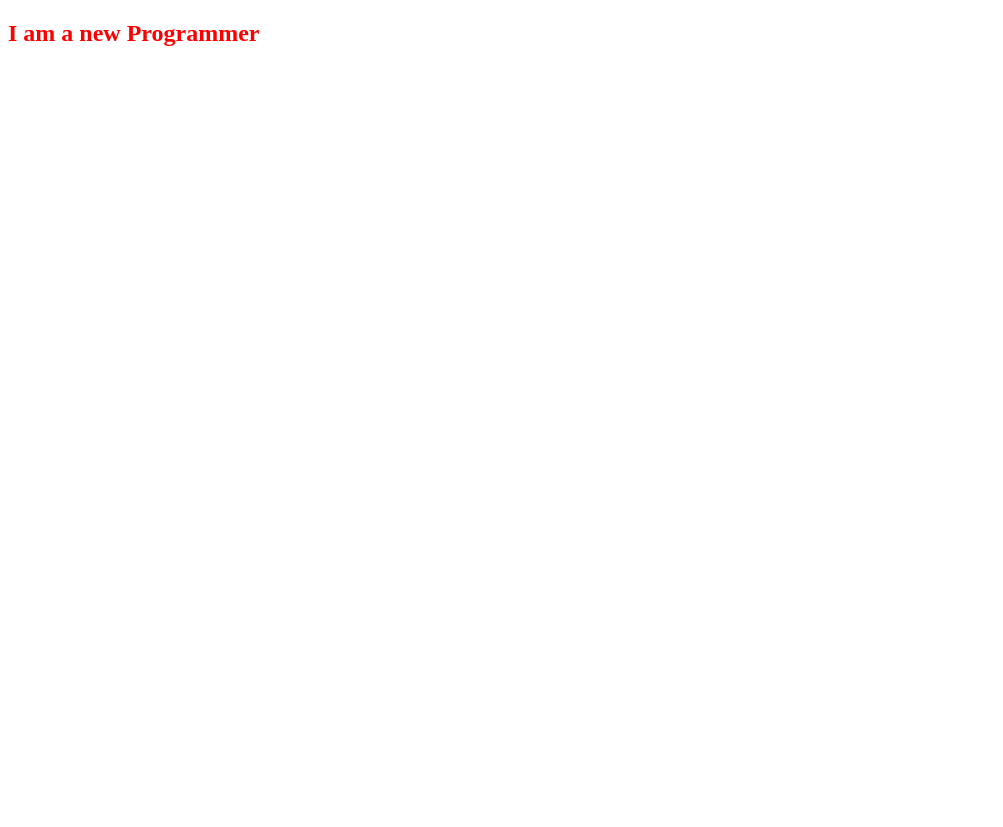
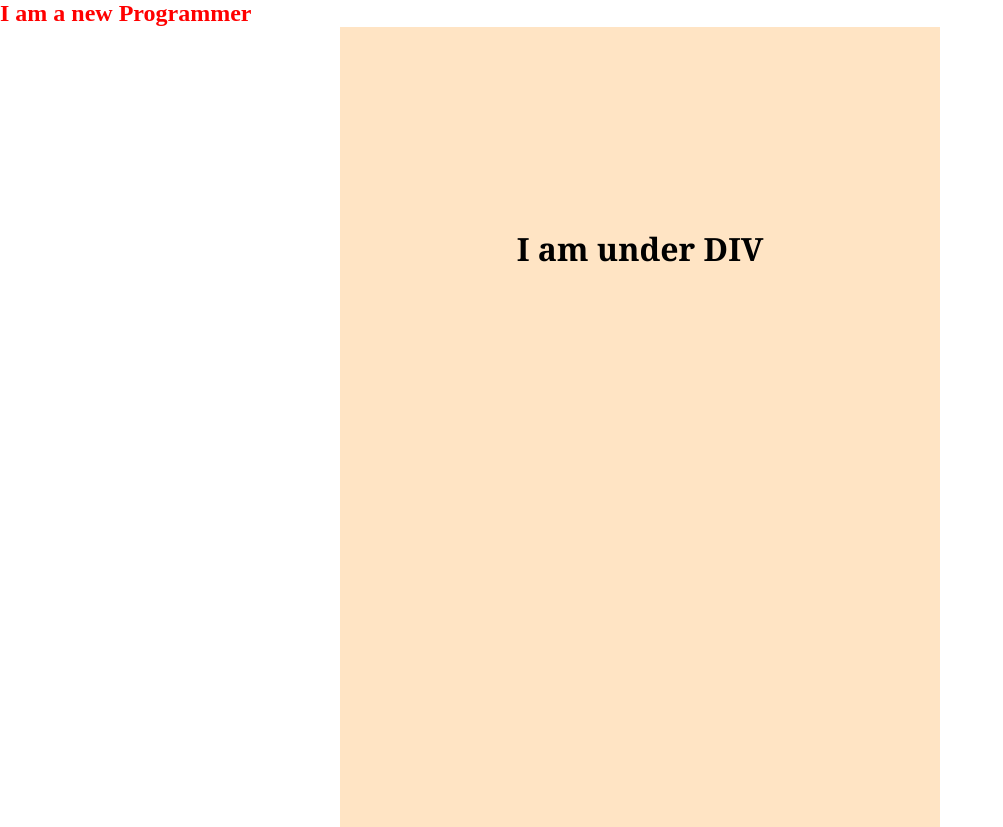
Before and after one commit to Asadulla1/HTML-CSS_RECAP, a plain HTML site: page index.html in a window 1280 px wide. Shown: the whole page, without its empty margins (0-1003 px from the left). Before the commit the page ends 800 px from the top, so only its background shows below. Drawn offline with Linux system fonts and the light colour scheme.

Commit message:
Some design Added

```diff
--- a/index.html
+++ b/index.html
@@ -9,5 +9,8 @@
   </head>
   <body>
     <h2>I am a new Programmer</h2>
+    <div id="heading-parent">
+      <h1>I am under DIV</h1>
+    </div>
   </body>
 </html>
--- a/styles/style.css
+++ b/styles/style.css
@@ -1,3 +1,19 @@
+* {
+  margin: 0px;
+  padding: 0px;
+  box-sizing: border-box;
+}
 h2 {
   color: red;
 }
+#heading-parent {
+  background-color: bisque;
+  height: 800px;
+  padding: 200px 100px;
+  width: 600px;
+  margin: 0px auto;
+}
+#heading-parent > h1 {
+  text-align: center;
+  font-family: Georgia, Times, "Times New Roman", serif;
+}
```
